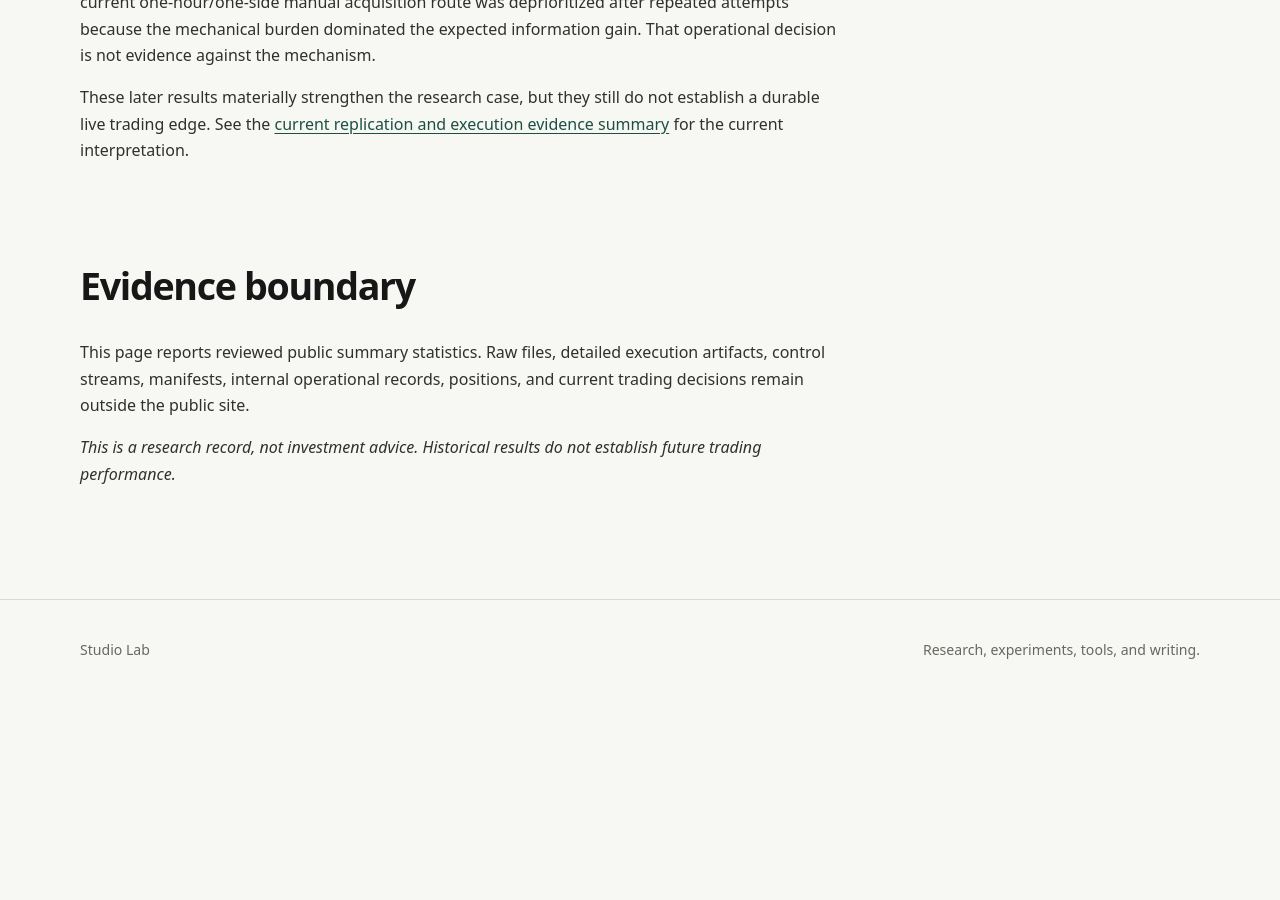
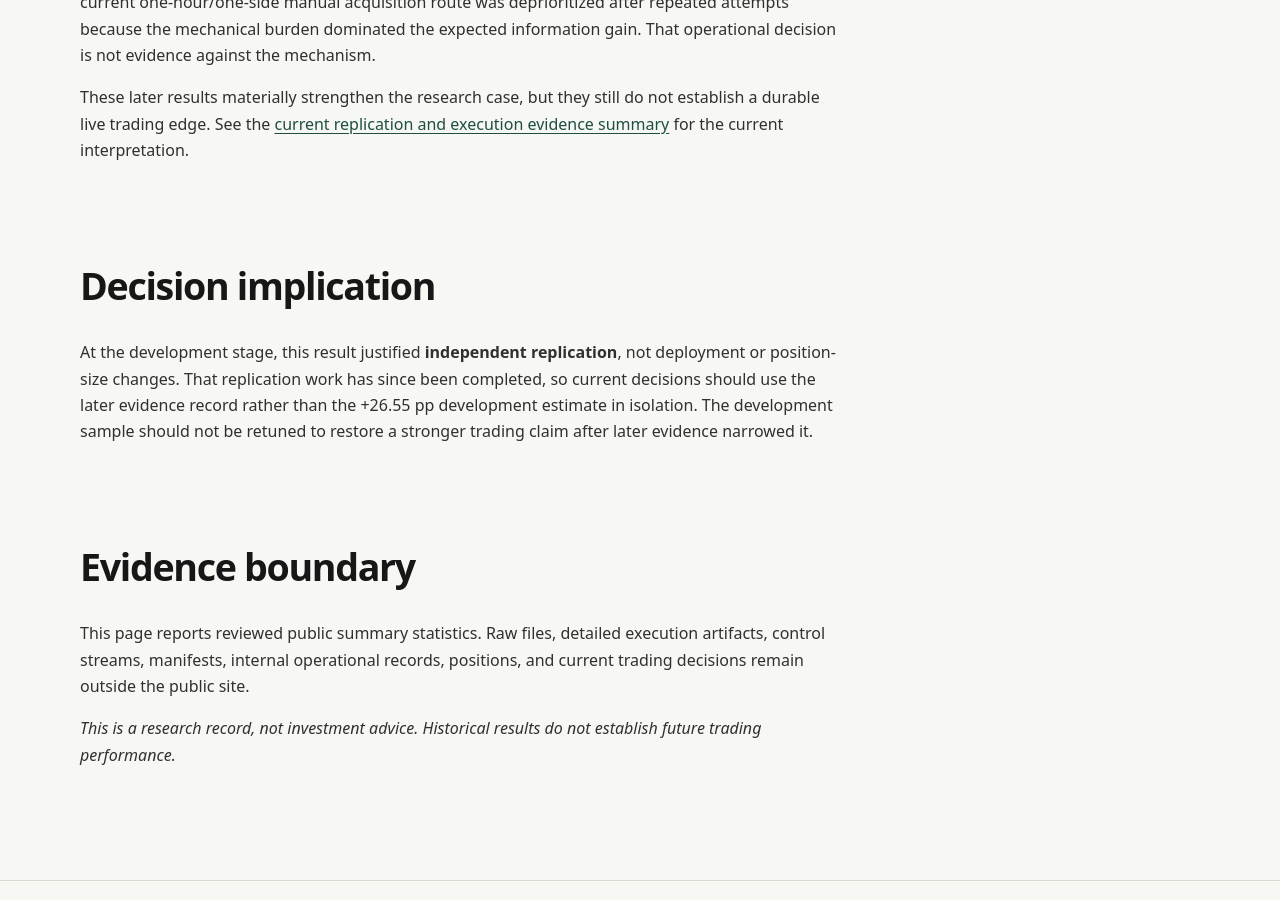
Before and after one commit to Josh-Temple/studio-lab-research, a Jekyll site: the page built from _research/gold-horizontal-recent-price-control-development.md, in a window 1280 px wide and 900 px high, scrolled down 3703 px. Built offline with Jekyll 4.4.1, drawn with Linux system fonts in a browser that asks for light colours; before the commit the page ends 4403 px from its top, so only the background shows below that.

Commit message:
Add decision implication to GOLD development page

```diff
--- a/_research/gold-horizontal-recent-price-control-development.md
+++ b/_research/gold-horizontal-recent-price-control-development.md
@@ -92,6 +92,10 @@ The frozen 2018 execution-aware hypothesis remains untested. Its sample is prese
 
 These later results materially strengthen the research case, but they still do not establish a durable live trading edge. See the [current replication and execution evidence summary]({{ '/research/gold-horizontal-replication-execution-evidence/' | relative_url }}) for the current interpretation.
 
+## Decision implication
+
+At the development stage, this result justified **independent replication**, not deployment or position-size changes. That replication work has since been completed, so current decisions should use the later evidence record rather than the +26.55 pp development estimate in isolation. The development sample should not be retuned to restore a stronger trading claim after later evidence narrowed it.
+
 ## Evidence boundary
 
 This page reports reviewed public summary statistics. Raw files, detailed execution artifacts, control streams, manifests, internal operational records, positions, and current trading decisions remain outside the public site.
```
